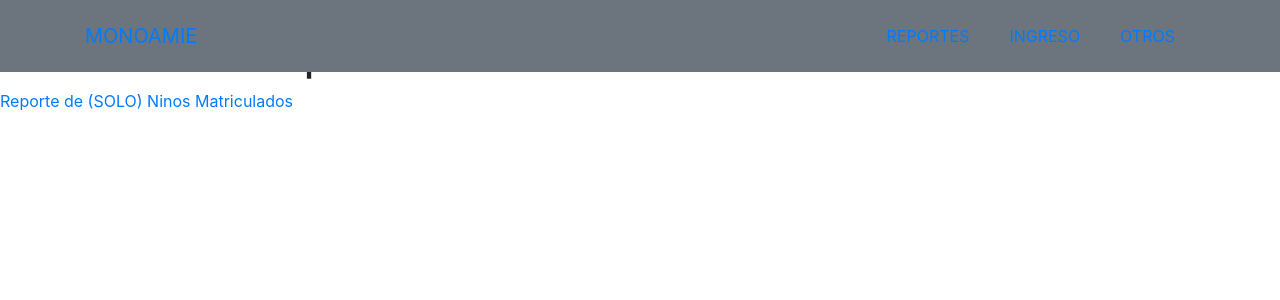
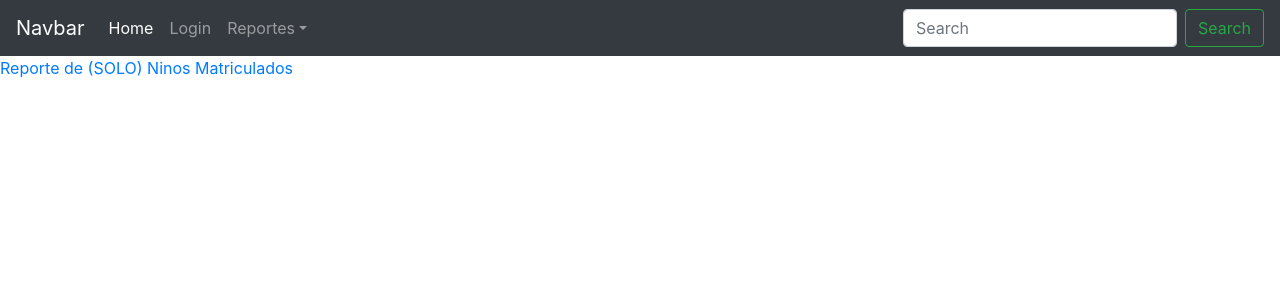
Before and after one commit to Ejas12/monoamie, a Flask app: page / in a window 1280 px wide. Shown: the top 300 px of the page. Run offline with Flask 2, Linux system fonts and the light colour scheme; parts of the project's set-up code (start-up, migrations or seed data) failed here and were passed over; some libraries are stand-ins or nearby versions.

Commit message:
html main style

```diff
--- a/templates/main.html
+++ b/templates/main.html
@@ -1,61 +1,55 @@
-<!DOCTYPE html>
+<!doctype html>
 <html lang="en">
+        <head>
+                <link rel="stylesheet" href="https://maxcdn.bootstrapcdn.com/bootstrap/4.0.0/css/bootstrap.min.css" integrity="sha384-Gn5384xqQ1aoWXA+058RXPxPg6fy4IWvTNh0E263XmFcJlSAwiGgFAW/dAiS6JXm" crossorigin="anonymous">
+                <script src="https://code.jquery.com/jquery-3.2.1.slim.min.js" integrity="sha384-KJ3o2DKtIkvYIK3UENzmM7KCkRr/rE9/Qpg6aAZGJwFDMVNA/GpGFF93hXpG5KkN" crossorigin="anonymous"></script>
+                <script src="https://cdnjs.cloudflare.com/ajax/libs/popper.js/1.12.9/umd/popper.min.js" integrity="sha384-ApNbgh9B+Y1QKtv3Rn7W3mgPxhU9K/ScQsAP7hUibX39j7fakFPskvXusvfa0b4Q" crossorigin="anonymous"></script>
+                <script src="https://maxcdn.bootstrapcdn.com/bootstrap/4.0.0/js/bootstrap.min.js" integrity="sha384-JZR6Spejh4U02d8jOt6vLEHfe/JQGiRRSQQxSfFWpi1MquVdAyjUar5+76PVCmYl" crossorigin="anonymous"></script>
 
-  <head>
 
-    <meta charset="utf-8">
-    <meta name="viewport" content="width=device-width, initial-scale=1, shrink-to-fit=no">
-    <meta name="description" content="">
-    <meta name="author" content="">
 
-    <title>Freelancer - Start Bootstrap Theme</title>
+                {% if title %}
+            <title>{{ title }} - Monoamie</title>
+            {% else %}
+            <title>Monoamie</title>
+            {% endif %}
+        </head>
+        <body>
 
-    <!-- Bootstrap core CSS -->
-    <link href="vendor/bootstrap/css/bootstrap.min.css" rel="stylesheet">
+                <nav class="navbar navbar-expand-md navbar-dark bg-dark fixed-top">
+                  <a class="navbar-brand" href="#">Navbar</a>
+                  <button class="navbar-toggler" type="button" data-toggle="collapse" data-target="#navbarsExampleDefault" aria-controls="navbarsExampleDefault" aria-expanded="false" aria-label="Toggle navigation">
+                    <span class="navbar-toggler-icon"></span>
+                  </button>
 
-    <!-- Custom fonts for this template -->
-    <link href="vendor/font-awesome/css/font-awesome.min.css" rel="stylesheet" type="text/css">
-    <link href="https://fonts.googleapis.com/css?family=Montserrat:400,700" rel="stylesheet" type="text/css">
-    <link href="https://fonts.googleapis.com/css?family=Lato:400,700,400italic,700italic" rel="stylesheet" type="text/css">
+                  <div class="collapse navbar-collapse" id="navbarsExampleDefault">
+                    <ul class="navbar-nav mr-auto">
+                      <li class="nav-item active">
+                        <a class="nav-link" href="{{ url_for('home') }}">Home <span class="sr-only">(current)</span></a>
+                      </li>
+                      <li class="nav-item">
+                        <a class="nav-link" href="{{ url_for('login') }}">Login</a>
+                      </li>
 
-    <!-- Plugin CSS -->
-    <link href="vendor/magnific-popup/magnific-popup.css" rel="stylesheet" type="text/css">
-
-    <!-- Custom styles for this template -->
-    <link href="css/freelancer.min.css" rel="stylesheet">
-
-  </head>
-
-  <body id="page-top">
-
-    <!-- Navigation -->
-    <nav class="navbar navbar-expand-lg bg-secondary fixed-top text-uppercase" id="mainNav">
-      <div class="container">
-        <a class="navbar-brand js-scroll-trigger" href="#page-top">Monoamie</a>
-        <button class="navbar-toggler navbar-toggler-right text-uppercase bg-primary text-white rounded" type="button" data-toggle="collapse" data-target="#navbarResponsive" aria-controls="navbarResponsive" aria-expanded="false" aria-label="Toggle navigation">
-          Menu
-          <i class="fa fa-bars"></i>
-        </button>
-        <div class="collapse navbar-collapse" id="navbarResponsive">
-          <ul class="navbar-nav ml-auto">
-            <li class="nav-item mx-0 mx-lg-1">
-              <a class="nav-link py-3 px-0 px-lg-3 rounded js-scroll-trigger" href="{{ url_for('home') }}">Reportes</a>
-            </li>
-            <li class="nav-item mx-0 mx-lg-1">
-              <a class="nav-link py-3 px-0 px-lg-3 rounded js-scroll-trigger" href="{{ url_for('login') }}">Ingreso</a>
-            </li>
-            <li class="nav-item mx-0 mx-lg-1">
-              <a class="nav-link py-3 px-0 px-lg-3 rounded js-scroll-trigger" href="#contact">Otros</a>
+                      <li class="nav-item dropdown">
+                        <a class="nav-link dropdown-toggle" href="http://example.com" id="dropdown01" data-toggle="dropdown" aria-haspopup="true" aria-expanded="false">Reportes</a>
+                        <div class="dropdown-menu" aria-labelledby="dropdown01">
+                          <a class="dropdown-item" href="{{ url_for('reporteNinosMatriculados') }}"> Reporte Ninos matriculado </a>
+                          <a class="dropdown-item" href="#">Another action</a>
+                          <a class="dropdown-item" href="#">Something else here</a>
+                        </div>
                       </li>
                     </ul>
-        </div>
+                    <form class="form-inline my-2 my-lg-0">
+                      <input class="form-control mr-sm-2" type="text" placeholder="Search" aria-label="Search">
+                      <button class="btn btn-outline-success my-2 my-sm-0" type="submit">Search</button>
+                    </form>
                   </div>
                 </nav>
 
 
-        </head>
 
-            <hr>
+
             {% with messages = get_flashed_messages() %}
             {% if messages %}
             <ul>
@@ -67,4 +61,5 @@
             {% endwith %}
             {% block content %}{% endblock %}
         </body>
+
     </html>
```
Lines whose indentation alone changed are shown as unchanged.
